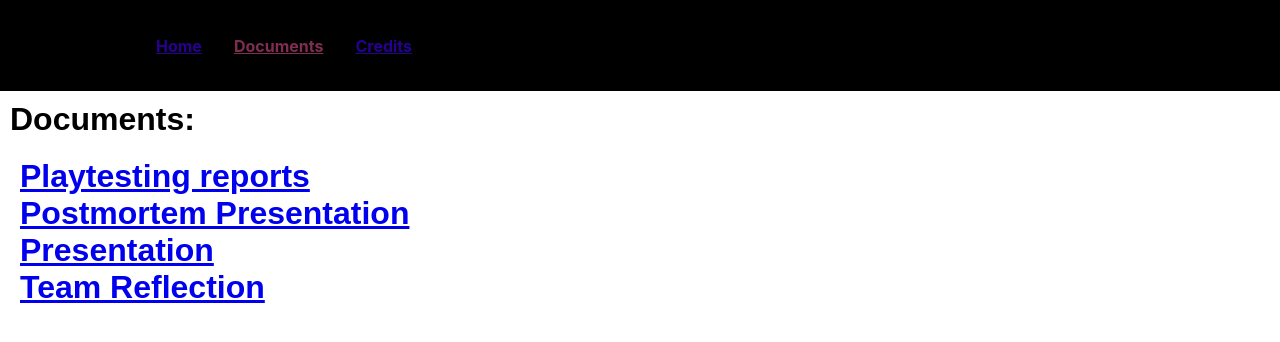
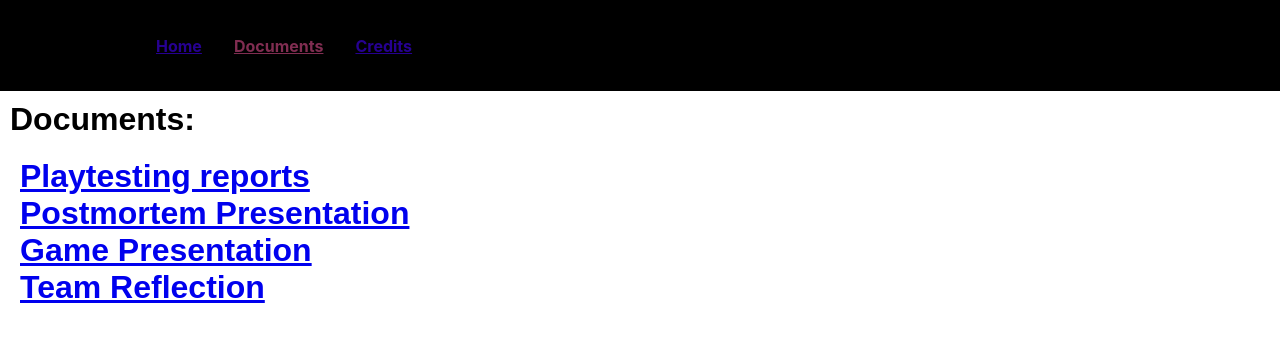
Before and after one commit to jameshartog/css385website, a React (Create React App) app: page /#/documents in a window 1280 px wide. Shown: the top 342 px of the page. Built offline with nearby package versions, Linux system fonts and the light colour scheme.

Commit message:
Third Round Implementation

```diff
--- a/src/routes/Documents.js
+++ b/src/routes/Documents.js
@@ -9,7 +9,7 @@ const Documents = () => {
             <h1 className={styles.Paragraph}>
                 <a href="https://docs.google.com/document/d/11TMmwmjaexXqAxAKdUquSGzieaoYoRcBkO9boA7IFVY/edit">Playtesting reports</a><br></br>
                 <a href="https://docs.google.com/presentation/d/1U2zkSV2nDC1JP-TbS_zPJwfv5MmySwf_NmOUhaPV8L4/edit?usp=sharing">Postmortem Presentation</a><br></br>
-                <a href="https://docs.google.com/presentation/d/1VssOT86Ikx1DNmzjEZCNR-DNagDRZXnBTbTeSGE0BpA/edit?usp=sharing">Presentation</a><br></br>
+                <a href="https://docs.google.com/presentation/d/1VssOT86Ikx1DNmzjEZCNR-DNagDRZXnBTbTeSGE0BpA/edit?usp=sharing">Game Presentation</a><br></br>
                 <a href="https://docs.google.com/document/d/1LKimrAUhkm7g_SLv3fV9P9x_2-lOAIBKP88lXF0Td00/edit?usp=sharing">Team Reflection</a><br></br>
             </h1>
         </div>
```
